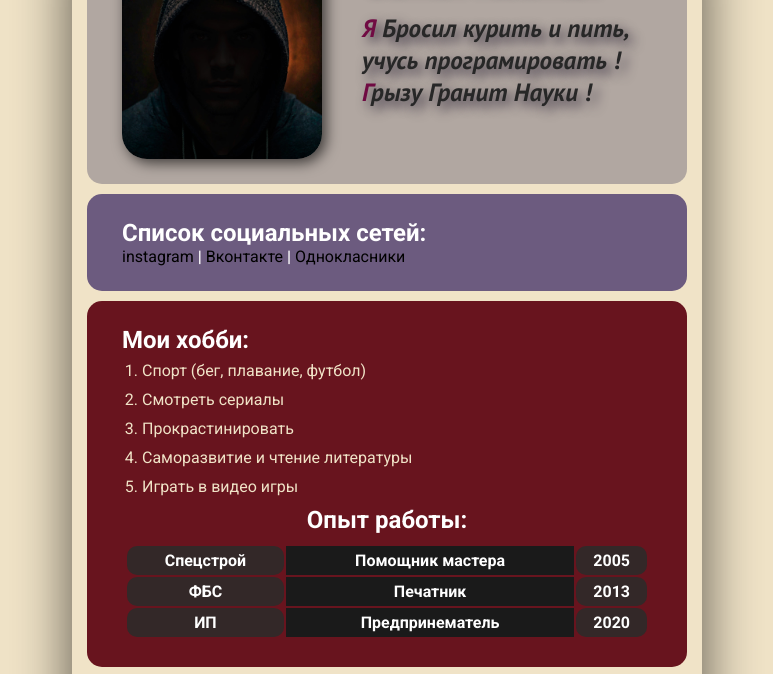
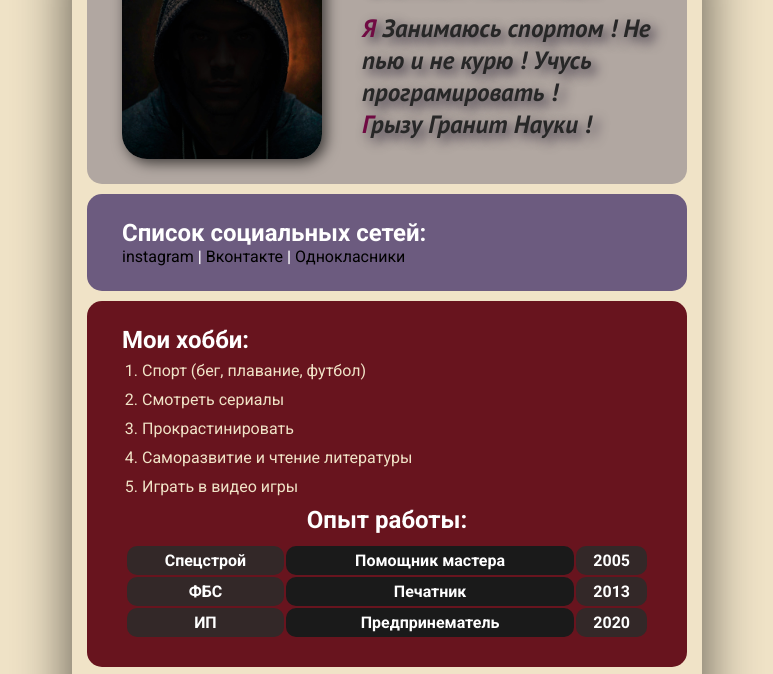
Before and after one commit to SemenRaisman/test1, a plain HTML site: page index.html in a window 1280 px wide. Shown: the part 81-755 px from the top of the page, without its empty margins (253-1026 px from the left). Drawn offline with Linux system fonts and the light colour scheme.

Commit message:
Add files via upload

```diff
--- a/index.html
+++ b/index.html
@@ -15,7 +15,7 @@
                 <div class="info-d">
                      <h1>Semen Raisman</h1>
                     <p>
-                        Я <strong>Бросил курить и пить</strong>, учусь <em>програмировать</em> !
+                        Я <strong>Занимаюсь спортом ! Не пью и не курю !</strong> Учусь <em>програмировать</em> !
                     </p>
                     <p>
                         Грызу Гранит Науки !
--- a/style.css
+++ b/style.css
@@ -100,7 +100,7 @@ table {
 .tablee td:nth-child(2) {
    background-color: #1a1a1a;
    color: #fff;
-
+   border-radius: 10px;
 }
 .tablee td:nth-child(1){
    background-color: #332828;
```
